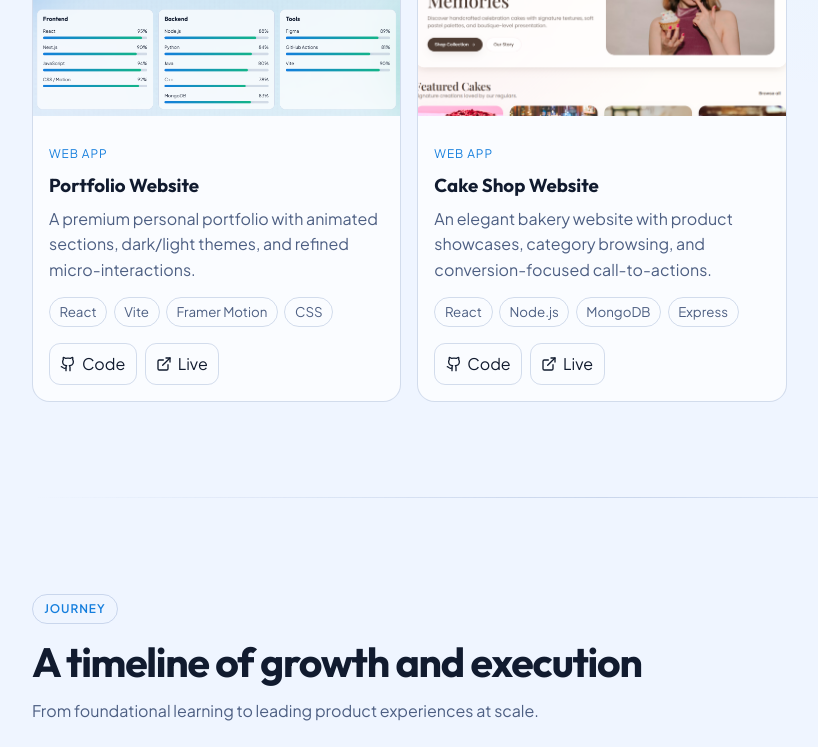
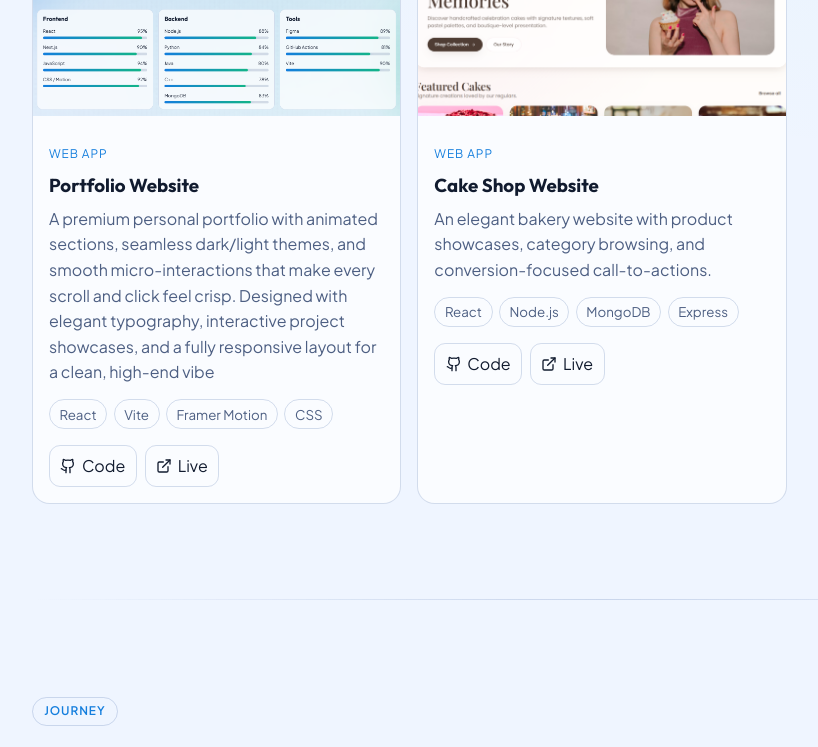
Before and after one commit to itsmierrrrr/Portfolio, a React (Vite) app: page / in a window 1280 px wide. Shown: the part 2937-3684 px from the top of the page, without its empty margins (38-856 px from the left). Built offline with nearby package versions, Linux system fonts and the light colour scheme.

Commit message:
update description for portfolio website

```diff
--- a/src/data/portfolioData.js
+++ b/src/data/portfolioData.js
@@ -99,7 +99,7 @@ export const projects = [
     title: 'Portfolio Website',
     category: 'Web App',
     description:
-      'A premium personal portfolio with animated sections, dark/light themes, and refined micro-interactions.',
+      'A premium personal portfolio with animated sections, seamless dark/light themes, and smooth micro-interactions that make every scroll and click feel crisp. Designed with elegant typography, interactive project showcases, and a fully responsive layout for a clean, high-end vibe',
     image: pf ,
     stack: ['React', 'Vite', 'Framer Motion', 'CSS'],
     github: 'https://github.com/itsmierrrrr/Portfolio.git', // Replace with project repository
```
